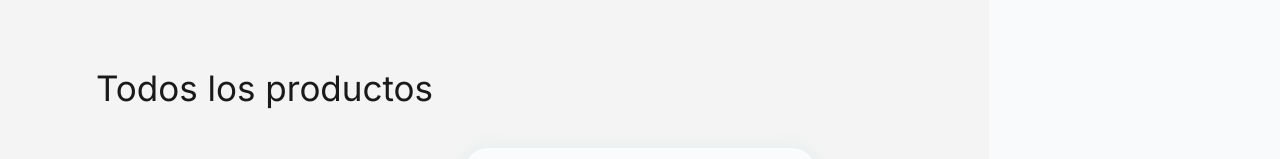
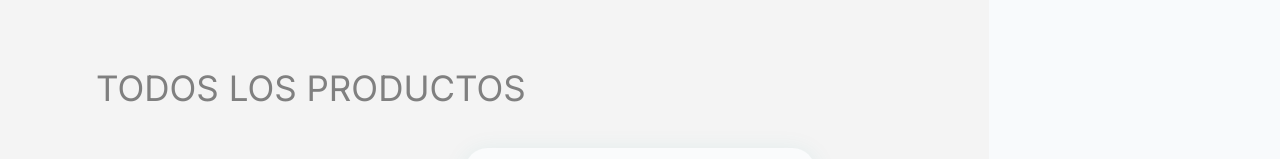
Before and after one commit to Gitbertod/meelatam, a React (Vite) app: page /productos in a window 1280 px wide. Shown: the part 134-293 px from the top of the page. Built offline with nearby package versions, Linux system fonts and the light colour scheme.

Commit message:
Fix case-sensitive import for MenuIcons

```diff
--- a/components/navbar/MenuCategory.jsx
+++ b/components/navbar/MenuCategory.jsx
@@ -2,7 +2,7 @@
 import React from "react";
 import styles from "./NavBar.module.css";
 import { HiChevronRight } from "react-icons/hi";
-import { iconMap } from "./MenuIcons";
+import { iconMap } from "./menuIcons";
 import SubCategoryList from "./SubCategoryList";
 import { Link } from "react-router-dom";
 
--- a/views/ProductosCategory.module.css
+++ b/views/ProductosCategory.module.css
@@ -8,6 +8,8 @@
   justify-content: start;
   padding-left: 4rem;
   margin-bottom: 2rem;
+  text-transform: uppercase;
+  color: gray;
 }
 .cardsWrapper {
   display: flex;
```
Also changed, not shown: vercel.json (added).
